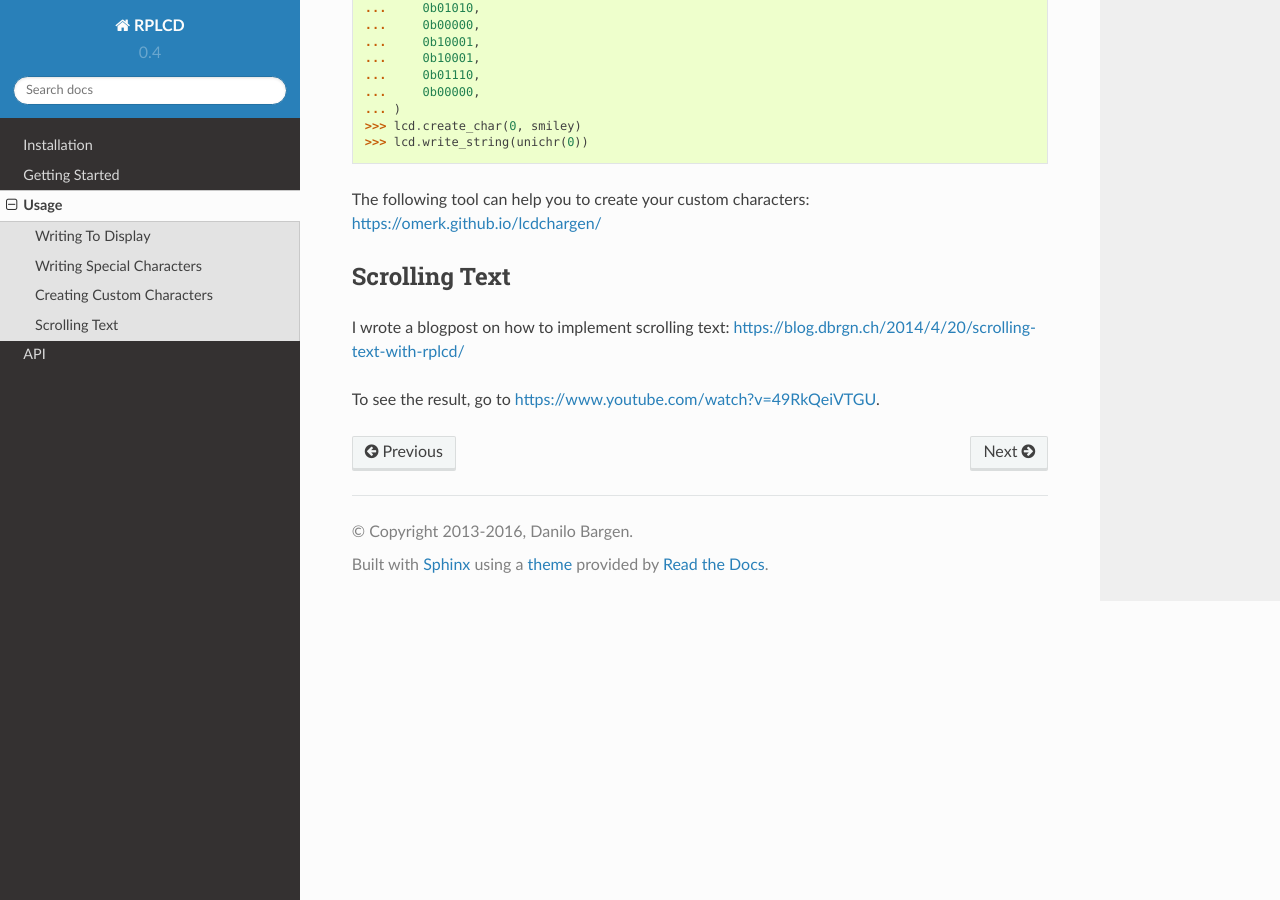
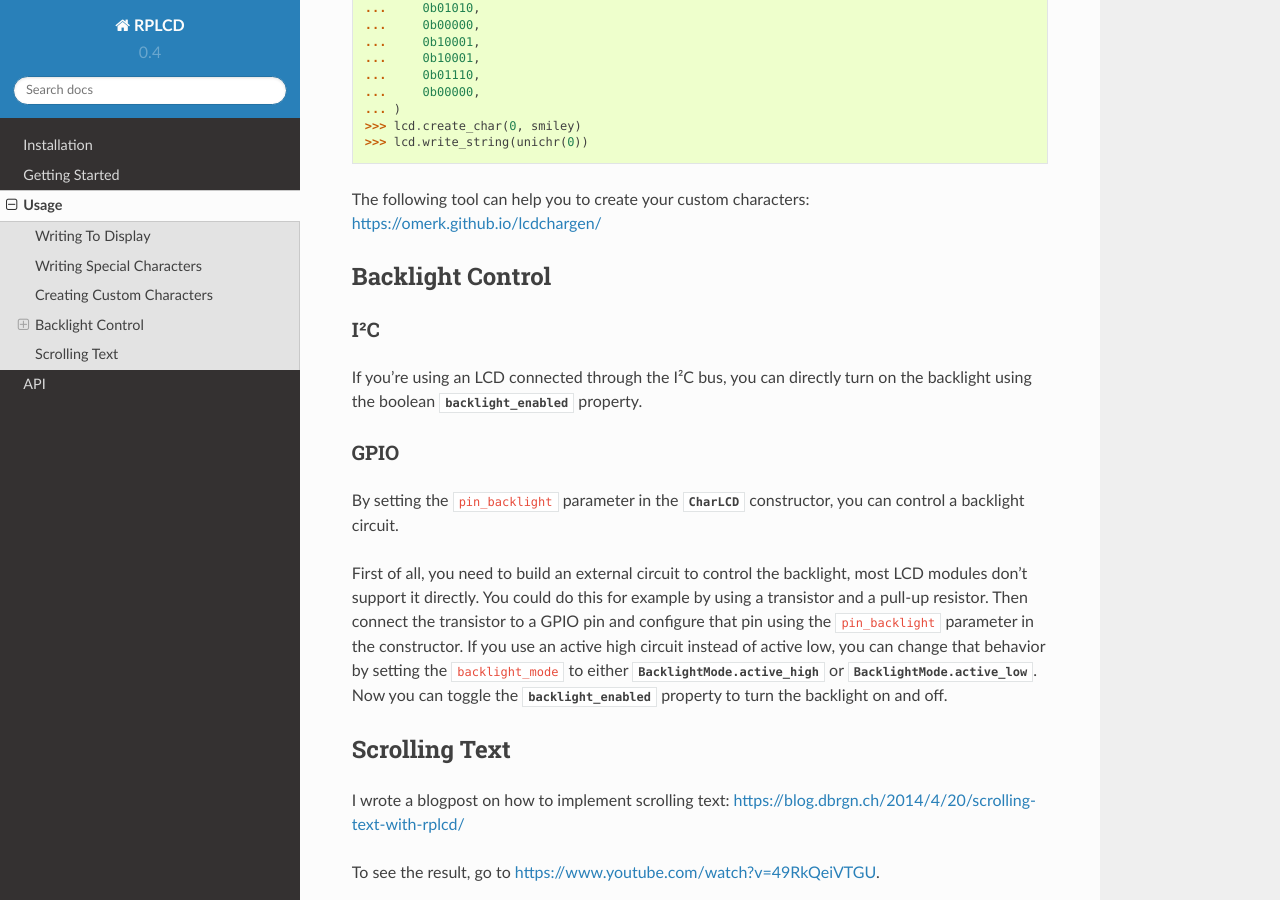
Before and after one commit to dbrgn/RPLCD, a Sphinx documentation site: the page built from docs/usage.rst, in a window 1280 px wide and 900 px high, scrolled down 1945 px. Built offline with Sphinx 7.4.7 and the Read the Docs theme 2.0.0, drawn with Linux system fonts in a browser that asks for light colours.

Commit message:
Move backlight control section from README to docs

```diff
--- a/docs/conf.py
+++ b/docs/conf.py
@@ -267,4 +267,5 @@ texinfo_documents = [
 sys.modules['RPi'] = mock.Mock()
 sys.modules['RPi.GPIO'] = mock.Mock()
 
+autodoc_default_flags = ['members', 'inherited-members', 'undoc-members']
 autoclass_content = 'init'
--- a/docs/usage.rst
+++ b/docs/usage.rst
@@ -96,6 +96,33 @@ The following tool can help you to create your custom characters:
 https://omerk.github.io/lcdchargen/
 
 
+Backlight Control
+=================
+
+I²C
+~~~
+
+If you're using an LCD connected through the I²C bus, you can directly turn on
+the backlight using the boolean :attr:`~RPLCD.i2c.CharLCD.backlight_enabled` property.
+
+GPIO
+~~~~
+
+By setting the ``pin_backlight`` parameter in the :class:`~RPLCD.gpio.CharLCD`
+constructor, you can control a backlight circuit.
+
+First of all, you need to build an external circuit to control the backlight,
+most LCD modules don't support it directly. You could do this for example by
+using a transistor and a pull-up resistor. Then connect the transistor to a GPIO
+pin and configure that pin using the ``pin_backlight`` parameter in the
+constructor. If you use an active high circuit instead of active low, you can
+change that behavior by setting the  ``backlight_mode`` to either
+:attr:`BacklightMode.active_high <RPLCD.common.BacklightMode.active_high>` or
+:attr:`BacklightMode.active_low <RPLCD.common.BacklightMode.active_low>`. Now
+you can toggle the :attr:`~RPLCD.gpio.CharLCD.backlight_enabled` property to
+turn the backlight on and off.
+
+
 Scrolling Text
 ==============
 
```
Also changed, not shown: README.rst (+0 -16 lines), docs/api.rst (+35 -6 lines).
